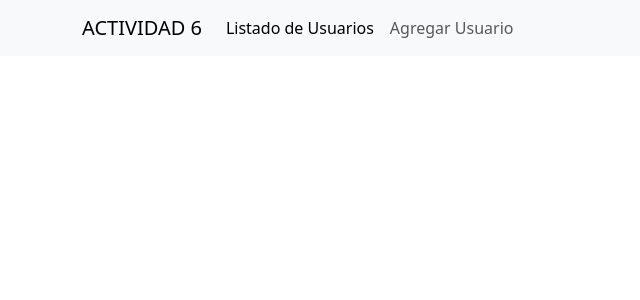
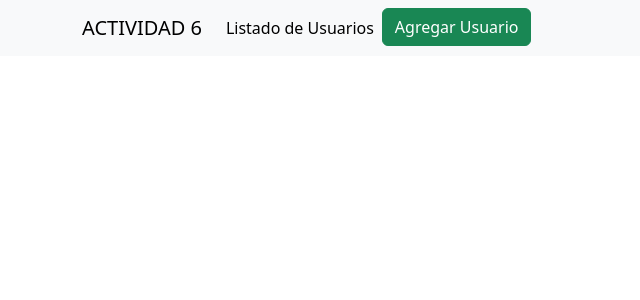
Before and after one commit to DanMudry/ACTIVIDAD-NUMERO-6, an Angular app in the folder actividad6/: page /principal in a window 1280 px wide. Shown: the top 300 px of the page, without its empty margins (0-640 px from the left). Built offline with nearby package versions, Linux system fonts and the light colour scheme; no server answers.

Commit message:
Cambiamos el boton de agregar usuario

```diff
--- a/actividad6/src/app/app.component.html
+++ b/actividad6/src/app/app.component.html
@@ -26,7 +26,7 @@
             >
           </li>
           <li class="nav-item">
-            <a class="nav-link" [routerLink]="['/nuevousuario']"
+            <a class="btn btn-success" [routerLink]="['/nuevousuario']"
               >Agregar Usuario</a
             >
           </li>
```
